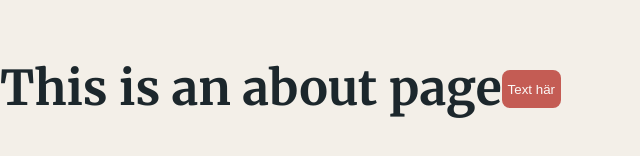
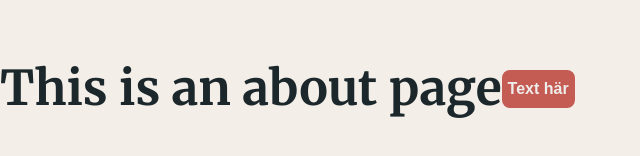
Before and after one commit to maria-jon/poseidon, a Vue app: page /about in a window 1280 px wide. Shown: the part 436-592 px from the top of the page, without its empty margins (0-640 px from the left). Built offline with nearby package versions, Linux system fonts and the light colour scheme.

Commit message:
(style): add styling to button and add button font styles

```diff
--- a/src/components/MainButton.vue
+++ b/src/components/MainButton.vue
@@ -10,11 +10,11 @@ defineProps({
 
 <!-- Används såhär (byt ut label texten till det som behövs i den komponenten den ska användas i) <Button label="Click me" /> -->
 
-<style scoped>
+<style scoped lang="scss">
 button {
-  background-color: #c45c54;
+  background-color: $color-secondary-red-light;
   border-radius: 8px;
-  color: #fcf9f7;
+  color: $color-white;
   border: none;
   height: 38px;
   width: fit-content;
--- a/src/style/base.scss
+++ b/src/style/base.scss
@@ -71,3 +71,9 @@ a:hover {
   line-height: 1.4;
   text-decoration: underline;
 }
+
+button {
+  font-size: 1rem;
+  font-weight: 600;
+  line-height: 1.25rem;
+}
```
